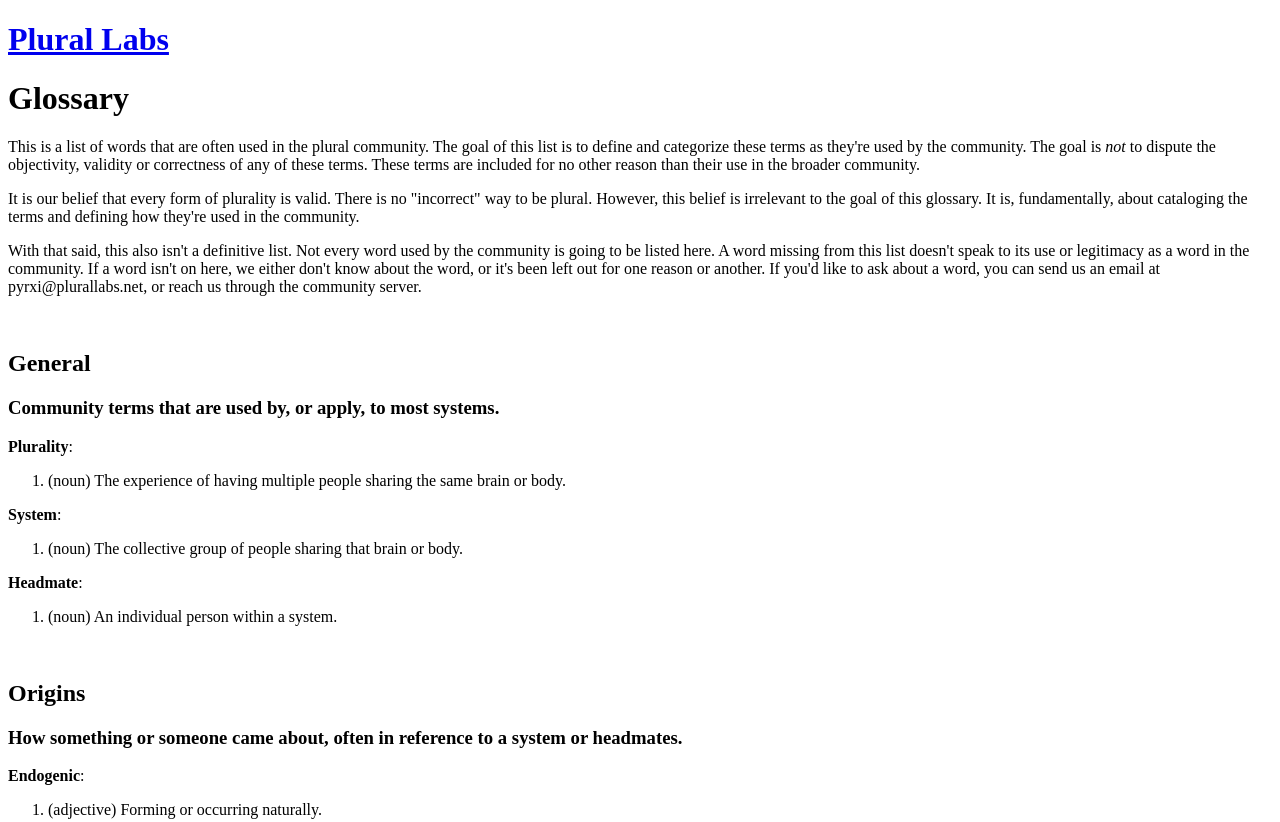
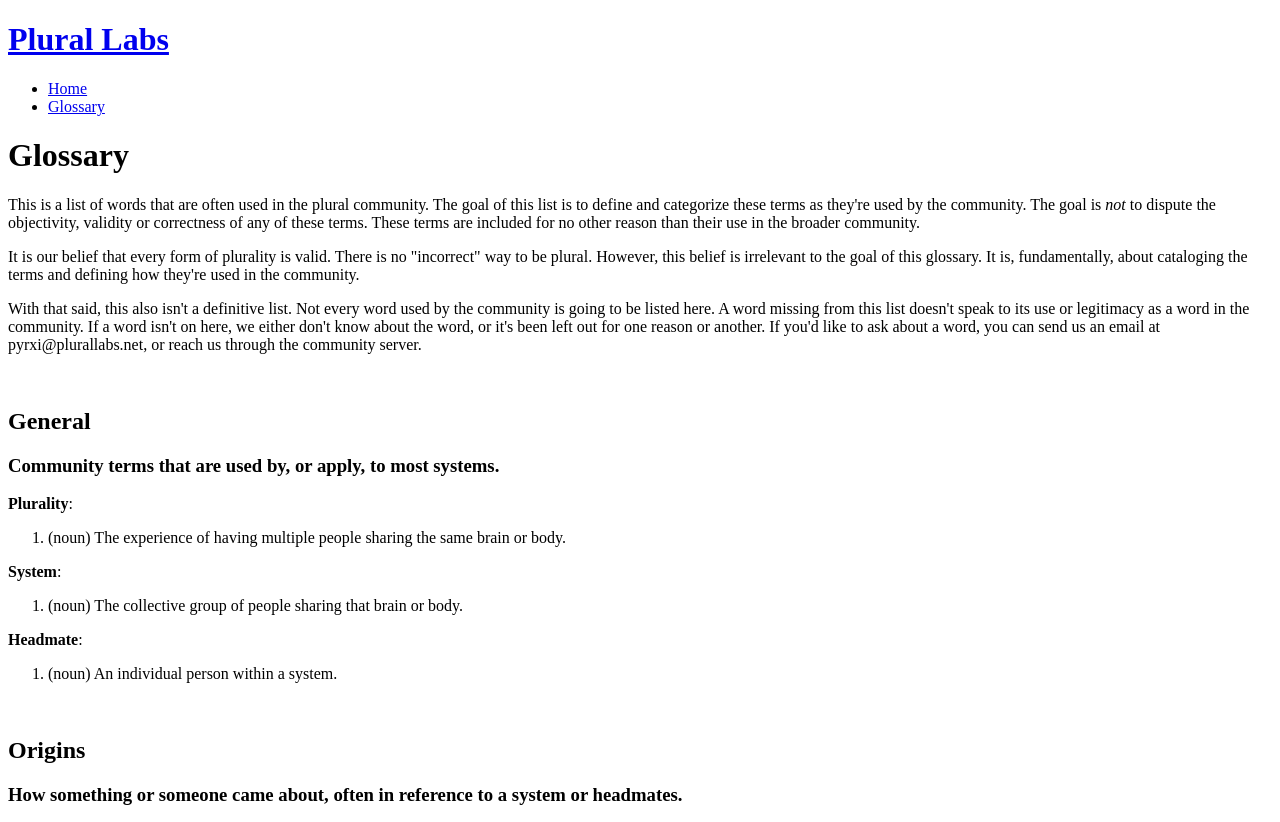
Before and after one commit to pyrxi/plural-glossary, a plain HTML site: page glossary.html in a window 1280 px wide. Shown: the top 822 px of the page. Drawn offline with Linux system fonts and the light colour scheme.

Commit message:
feat: added navbar

```diff
--- a/glossary.html
+++ b/glossary.html
@@ -9,6 +9,13 @@
     <header>
         <h1><a href="https://www.plurallabs.net/">Plural Labs</a></h1>
     </header>
+
+    <nav>
+        <ul>
+            <li><a href="index.html">Home</a></li>
+            <li><a href="glossary.html">Glossary</a></li>
+        </ul>
+    </nav>
 
     <main>
         <h1>Glossary</h1>
```
Also changed, not shown: index.html (+7 -0 lines).
